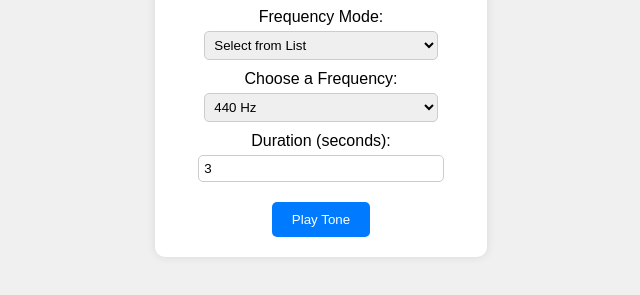
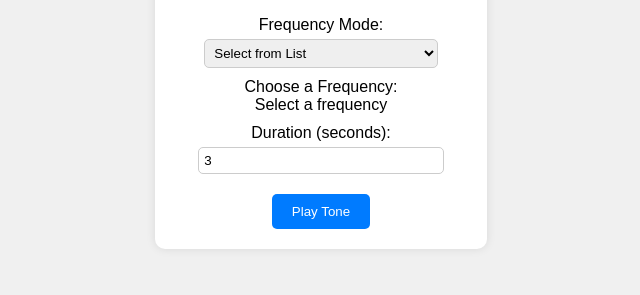
Before and after one commit to hanzrauch/tone-generator, a plain HTML site: page index.html in a window 1280 px wide. Shown: the part 317-612 px from the top of the page, without its empty margins (319-959 px from the left). Drawn offline with Linux system fonts and the light colour scheme.

Commit message:
Create a prettier dropdown

```diff
--- a/index.html
+++ b/index.html
@@ -16,9 +16,12 @@
             <option value="manual">Manual Entry</option>
         </select>
 
-        <div id="frequencyDropdownContainer">
+        <div id="frequencyDropdownContainer" class="custom-dropdown">
             <label for="frequencyDropdown">Choose a Frequency:</label>
-            <select id="frequencyDropdown"></select>
+            <div id="dropdown">
+                <div id="selectedValue" class="dropdown-selected">Select a frequency</div>
+                <div id="dropdownOptions" class="dropdown-options"></div>
+            </div>
         </div>
 
         <div id="manualFrequencyContainer" style="display: none;">
```
